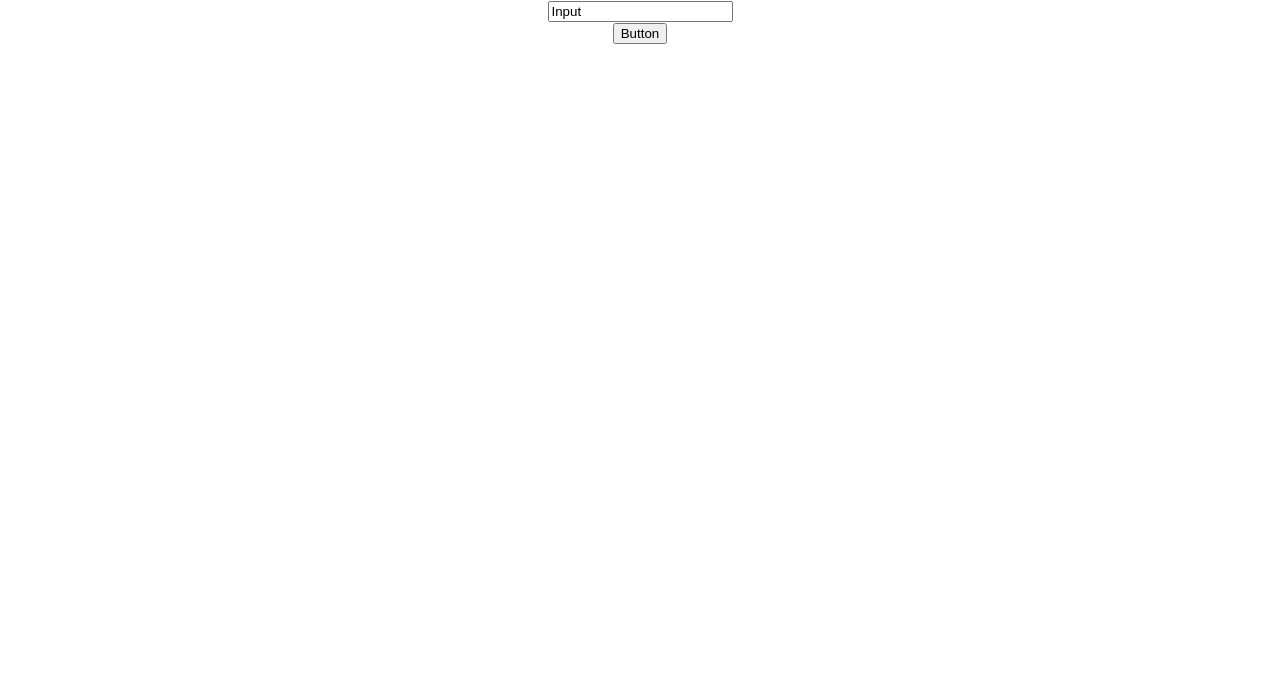
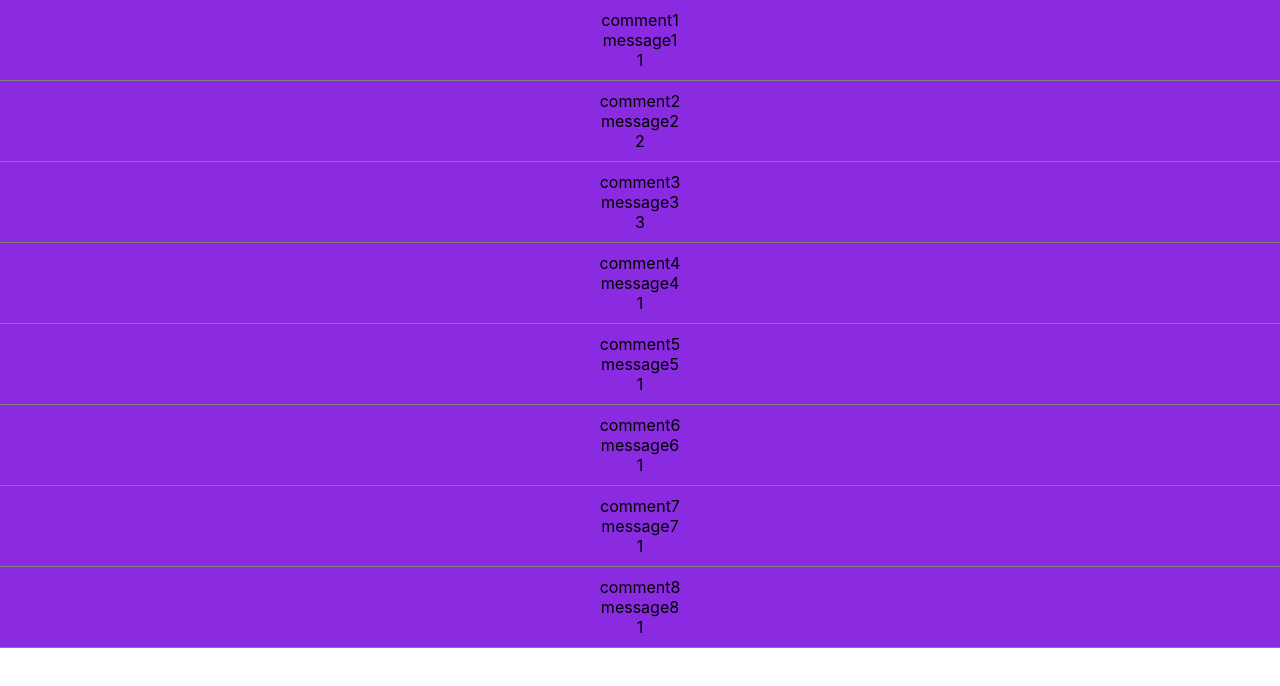
Before and after one commit to kwaegeo/my-app, a React (Create React App) app: page / in a window 1280 px wide. Shown: the top 686 px of the page. Built offline with nearby package versions, Linux system fonts and the light colour scheme.

Commit message:
08. Memoization1

```diff
--- a/src/App.js
+++ b/src/App.js
@@ -1,6 +1,7 @@
 import './App.css';
-import Button from './components/3-7 HOC/Button';
-import Input from './components/3-7 HOC/Input';
+import Memo from './components/3-8 Memoization/Memo';
+// import Button from './components/3-7 HOC/Button';
+// import Input from './components/3-7 HOC/Input';
 // import Dialog from './components/3-6 Composition2/Dialog';
 // import ThankyouDialog from './components/3-6 Composition2/ThankyouDialog';
 // import WelcomeDialog from './components/3-5 Composition/WelcomeDialog';
@@ -21,9 +22,10 @@ function App() {
   return (
     <div className="App">
 
-      <Input />
+      <Memo />
+      {/* <Input />
       <br />
-      <Button />
+      <Button /> */}
       {/* <ThankyouDialog /> */}
       {/* <Dialog /> */}
       {/* <WelcomeDialog /> */}
--- /dev/null
+++ b/src/components/3-8 Memoization/CommentItem.css
@@ -0,0 +1,6 @@
+.CommentItem{
+    border-bottom: 1px solid grey;
+    padding: 10px;
+    cursor: pointer;
+    background-color: blueviolet;
+}
--- /dev/null
+++ b/src/components/3-8 Memoization/CommentItem.jsx
@@ -0,0 +1,17 @@
+import React, {memo} from 'react';
+import "./CommentItem.css";
+
+function CommentItem({title, content, likes}) {
+  return (
+    <div className="CommentItem">
+        <span>{title}</span>
+        <br />
+        <span>{content}</span>
+        <br />
+        <span>{likes}</span>
+    </div>
+  )
+}
+
+
+export default memo(CommentItem);
--- /dev/null
+++ b/src/components/3-8 Memoization/Comments.jsx
@@ -0,0 +1,17 @@
+import React from 'react'
+import CommentItem from './CommentItem'
+
+export default function Comments({commentList}) {
+  return (
+    <div>
+        {commentList.map((comment) => (
+        <CommentItem
+            key={comment.title}
+            title={comment.title}
+            content={comment.content}
+            likes={comment.likes}
+            />
+        ))}
+    </div>
+  );
+}
--- /dev/null
+++ b/src/components/3-8 Memoization/Memo.jsx
@@ -0,0 +1,30 @@
+import React, { useEffect, useState } from 'react'
+import Comments from './Comments';
+
+const commentList = [
+    {title: "comment1", content:"message1", likes:1},
+    {title: "comment2", content:"message2", likes:2},
+    {title: "comment3", content:"message3", likes:3},
+]
+
+
+export default function Memo() {
+    const [comments, setComments] = useState(commentList);
+
+
+    useEffect(()=> {
+        const interval = setInterval(()=>{
+            setComments((prevComments) => [...prevComments,
+            {
+                title: `comment${prevComments.length+1}`,content: `message${prevComments.length + 1}`, likes:1
+            }
+            ])
+        },1000);
+        return () =>{
+            clearInterval(interval);
+        };
+    },[]);
+
+    return <Comments commentList={comments} />;
+
+}
```
